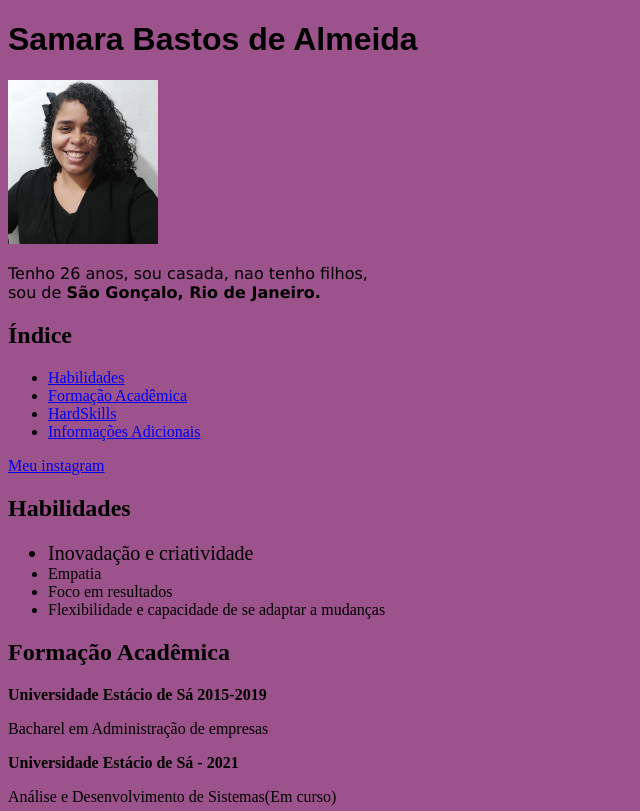
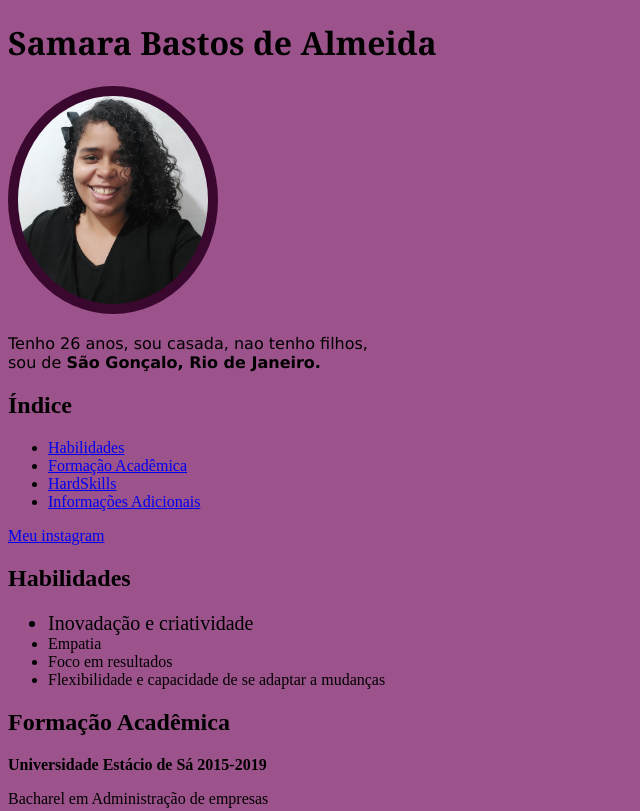
Before and after one commit to SamaraBastos/SamaraBastos.github.io, a plain HTML site: page index.html in a window 1280 px wide. Shown: the top 811 px of the page, without its empty margins (0-640 px from the left). Drawn offline with Linux system fonts and the light colour scheme.

Commit message:
Meu portfolio

```diff
--- a/index.html
+++ b/index.html
@@ -3,42 +3,12 @@
 <head>
     <meta charset="UTF-8">
     <title>Samara Bastos de Almeida</title>
-    <style>
-
-  h1{
-    font-family: sans-serif;
-  }
-
-  #descrição{
-    font-family: Verdana, Geneva, Tahoma, sans-serif;
-  }
-
-  body{
-    background-color: #9C528B;
-  }
-
-  .lista {
-    font-size: 20px
-  }
-
-  .lista1 {
-    font-size: 22px
-  }
-
-  lista2{
-    font-size: 26px
-  }
-  .lista3{
-    font-size: 16px
-  }
-
-
-    </style>
+    <link rel="stylesheet" href="style.css">
 </head>
 <body>
-  <h1>Samara Bastos de Almeida</h1>
+  <h1 class="meunome">Samara Bastos de Almeida</h1>
 
-  <img src="/Minha foto.jpeg" width="150px" alt="Foto de Samara">
+  <img src="/Minha foto.jpeg" width="190px" alt="Foto de Samara" id="minha-foto">
 
   <p id="descrição">Tenho 26 anos, sou casada, nao tenho filhos,<br> sou de <strong>São Gonçalo, Rio de Janeiro.</strong> </p>
 
--- /dev/null
+++ b/style.css
@@ -0,0 +1,38 @@
+h1{
+    font-family: sans-serif;
+  }
+
+  #descrição{
+    font-family: Verdana, Geneva, Tahoma, sans-serif;
+  }
+
+  .meunome{
+    font-family: Georgia, 'Times New Roman', Times, serif;
+
+  }
+
+  #minha-foto{
+    padding: 10px;
+    border-radius: 50%;
+    background-color: #3a082e;
+  }
+
+  body{
+    background-color: #9C528B;
+    text-align: justify;
+  }
+
+  .lista {
+    font-size: 20px
+  }
+
+  .lista1 {
+    font-size: 22px
+  }
+
+  lista2{
+    font-size: 26px
+  }
+  .lista3{
+    font-size: 16px
+  }
```
